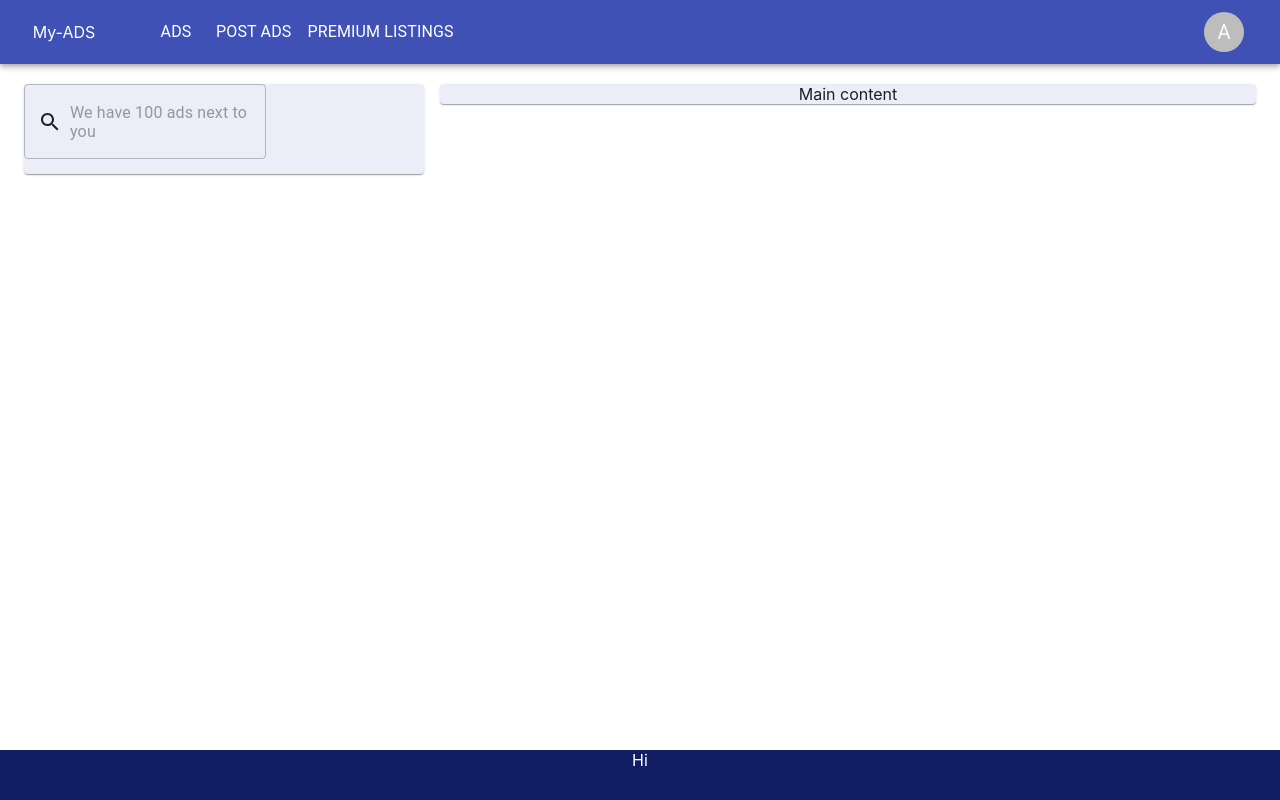
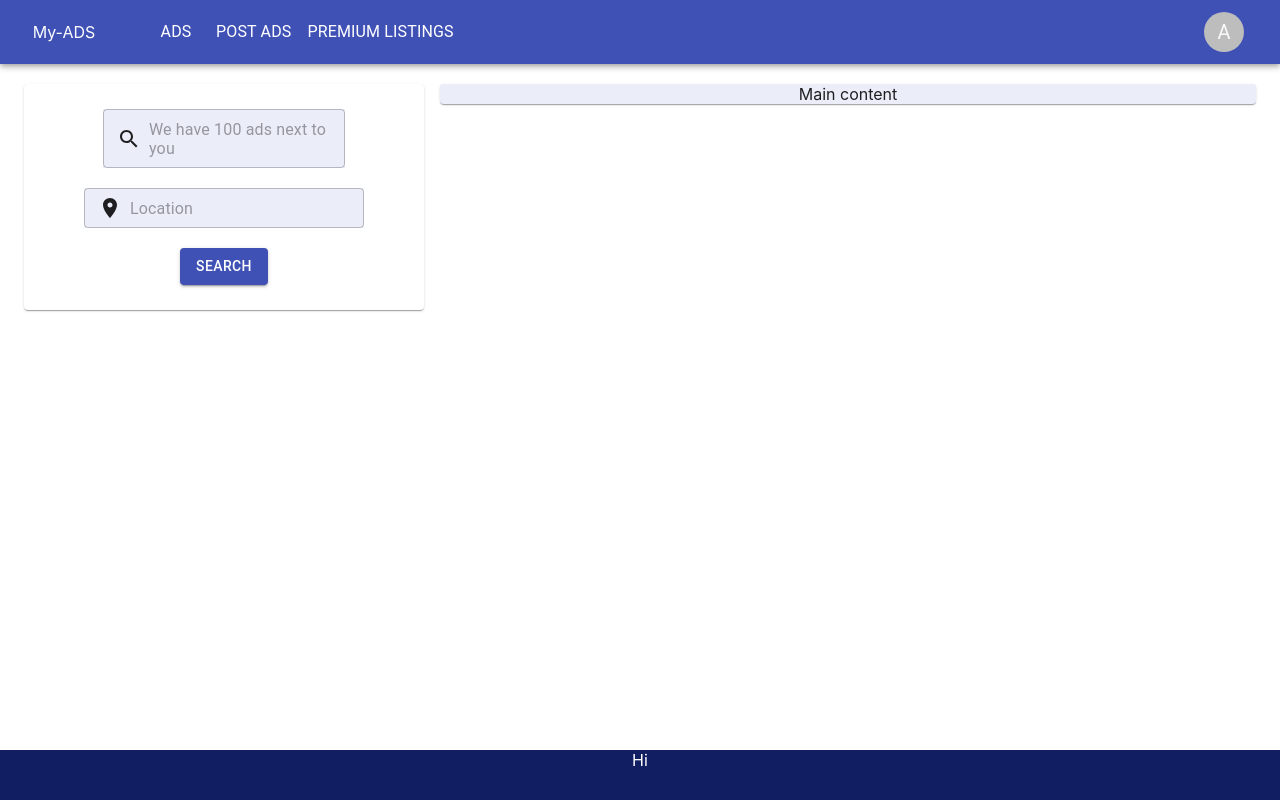
Before and after one commit to Alonasa/my-ads, a React (Create React App) app: page / in a window 1280 px wide. Built offline with nearby package versions, Linux system fonts and the light colour scheme.

Commit message:
added universal button and finish searchbox layout

```diff
--- a/src/components/MainContent.tsx
+++ b/src/components/MainContent.tsx
@@ -7,7 +7,7 @@ export const MainContent = () => {
 	<Container>
 	  <Grid container alignContent={'flex-start'} justifyContent={'space-between'} style={{padding: '20px 0', minHeight: '200px'}} spacing={2}>
 		<Grid item xs={12} sm={4}>
-		  <Paper style={{background: '#ebedf9', textTransform: 'uppercase'}}>
+		  <Paper style={{padding: '25px 0 25px'}}>
 			<Search/>
 		  </Paper>
 		</Grid>
--- a/src/components/Search.tsx
+++ b/src/components/Search.tsx
@@ -1,23 +1,30 @@
-import {
-  Box,
-  FormControl,
-  Grid, Input,
-  InputAdornment,
-  TextField
-} from '@material-ui/core';
+import {Box, Grid, Input, InputLabel, FormControl} from '@material-ui/core';
 import React from 'react';
-import {AccountCircle, SearchOutlined} from '@material-ui/icons';
+import {LocationOn, SearchOutlined} from '@material-ui/icons';
 import {UniversalFormControlWithIcon} from './UniversalFormControlWithIcon';
+import {UniversalButton} from './UniversalButton';
 
 export const Search = () => {
+  const onClickHandler = () => {
+    console.log('Trying to search ads')
+  }
+
   return (
 	<div>
 	  <Box component="form" aria-autocomplete={'none'}>
 		<Grid container>
-		  <UniversalFormControlWithIcon type={"text"} style={{marginBottom: '15px'}} placeholder={"We have 100 ads next to you"} multiline={true}><SearchOutlined/></UniversalFormControlWithIcon>
-
-
+		  <UniversalFormControlWithIcon type={'text'} style={{
+			background: '#ebedf9',
+			border: 'none'
+		  }} placeholder={'We have 100 ads next to you'} multiline={true}
+										size={'small'}><SearchOutlined/></UniversalFormControlWithIcon>
+		  <UniversalFormControlWithIcon type={'text'}
+										style={{background: '#ebedf9'}}
+										placeholder={'Location'}
+										multiline={false}
+										size={'small'}><LocationOn/></UniversalFormControlWithIcon>
 		</Grid>
+		<UniversalButton title={'Search'} onClick={onClickHandler} variant={'contained'}/>
 	  </Box>
 	</div>
   );
--- /dev/null
+++ b/src/components/UniversalButton.tsx
@@ -0,0 +1,17 @@
+import React from 'react';
+import {Button} from '@material-ui/core';
+
+type PropsType = {
+  title: string
+  onClick: ()=>void
+  variant?: string
+  color?: string
+}
+
+export const UniversalButton = (props: PropsType) => {
+  return (
+	<div>
+	  <Button onClick={props.onClick} variant={props.variant} color={'primary'}>{props.title}</Button>
+	</div>
+  );
+};
--- /dev/null
+++ b/src/components/UniversalFormControlWithIcon.module.css
@@ -0,0 +1,4 @@
+.input {
+    margin-bottom: 20px;
+    width: 100%;
+}
--- a/src/components/UniversalFormControlWithIcon.tsx
+++ b/src/components/UniversalFormControlWithIcon.tsx
@@ -1,18 +1,22 @@
 import React, {CSSProperties, ReactElement} from 'react';
+import s from './UniversalFormControlWithIcon.module.css'
 import {FormControl, InputAdornment, TextField} from '@material-ui/core';
 
-type propsType = {
+type PropsType = {
   style?: CSSProperties | undefined
+  size?: 'small' | 'medium'
   type: string
   placeholder: string
   multiline: boolean
   children?: ReactElement
 }
 
-export const UniversalFormControlWithIcon = (props: propsType) => {
+export const UniversalFormControlWithIcon = (props: PropsType) => {
   return (
+	<div className={s.input}>
 	  <FormControl variant="standard" style={props.style}>
 		<TextField
+		  size={props.size}
 		  variant="outlined"
 		  type={props.type}
 		  multiline={props.multiline}
@@ -27,5 +31,7 @@ export const UniversalFormControlWithIcon = (props: propsType) => {
 		  placeholder={props.placeholder}
 		/>
 	  </FormControl>
+	</div>
+
   );
 };
```
Lines whose indentation alone changed are shown as unchanged.
